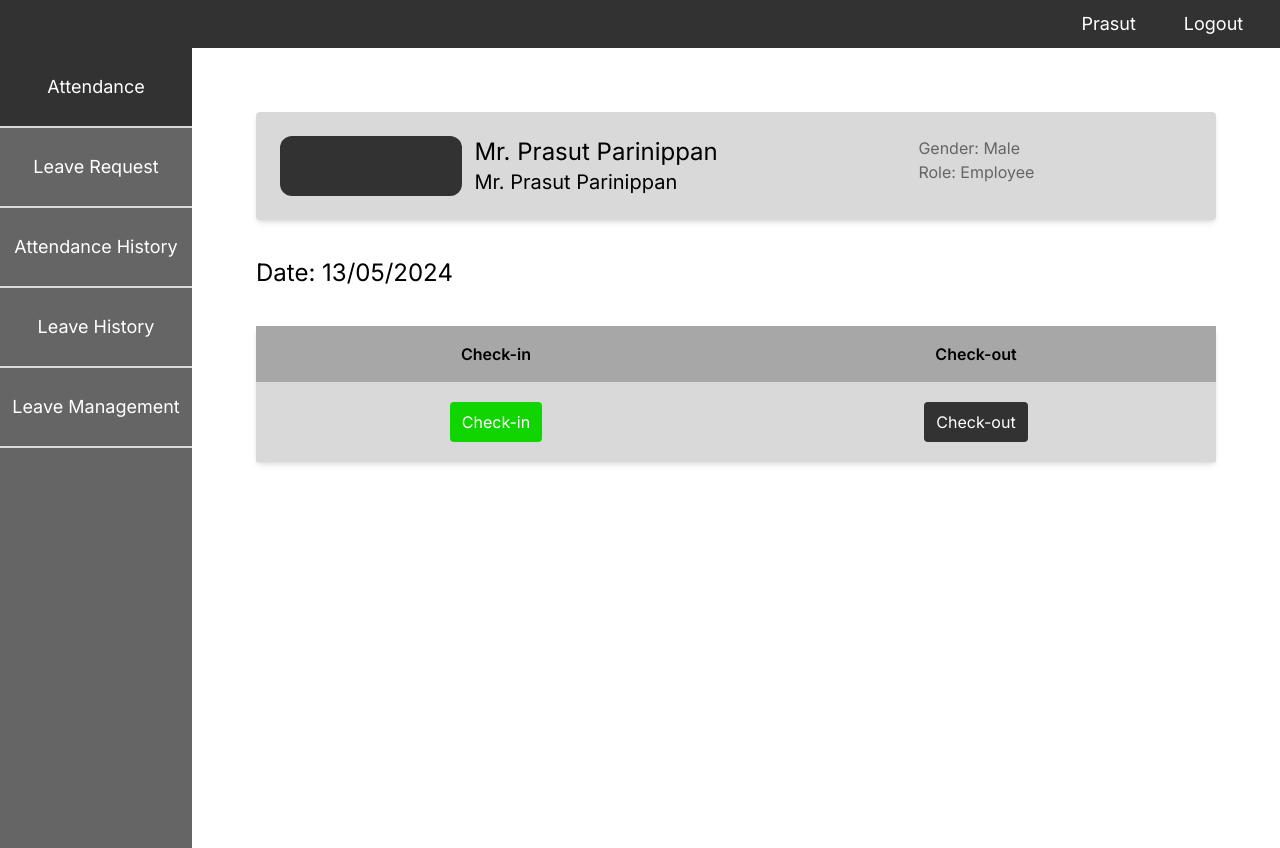
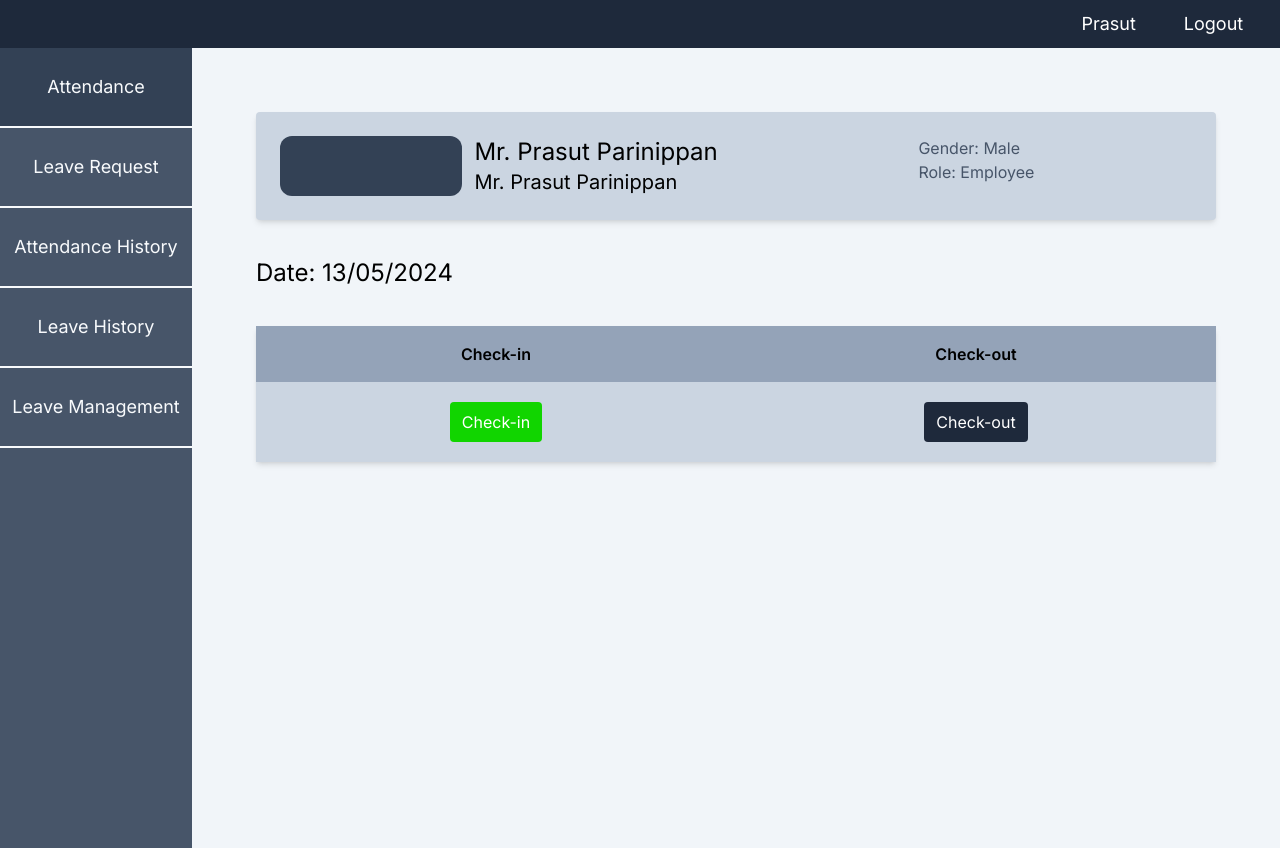
Before and after one commit to night-sornram/employee-management, a Next.js app in the folder frontend/employee-management/: page /attendance in a window 1280 px wide. Built offline with nearby package versions, Linux system fonts and the light colour scheme.

Commit message:
some editing

```diff
--- a/frontend/employee-management/app/(main-system)/attendance/page.tsx
+++ b/frontend/employee-management/app/(main-system)/attendance/page.tsx
@@ -27,7 +27,7 @@ export default function AttendancePage () {
             <h1 className="text-2xl">Date: {date}</h1>
             <table className="shadow-md table-fixed">
                 <thead>
-                    <tr className="bg-p-gray-2">
+                    <tr className="bg-slate-400">
                         <th className="py-4 font-semibold w-[50%]">
                                 Check-in
                         </th>
@@ -37,7 +37,7 @@ export default function AttendancePage () {
                     </tr>
                 </thead>
                 <tbody>
-                    <tr className="bg-p-lightgray py-5">
+                    <tr className="bg-slate-300 py-5">
                         <td className="text-center py-4 w-[50%] h-20">
                             {
                                 checkedIn? time :
--- a/frontend/employee-management/app/globals.css
+++ b/frontend/employee-management/app/globals.css
@@ -1,11 +1,12 @@
 @tailwind base;
+
 @tailwind components;
 @tailwind utilities;
 
 :root {
   --foreground-rgb: 0, 0, 0;
-  --background-start-rgb: 255, 255, 255;
-  --background-end-rgb: 255, 255, 255;
+  --background-start-rgb: 241, 245, 249;
+  --background-end-rgb: 241, 245, 249;
 }
 
 @media (prefers-color-scheme: dark) {
@@ -26,6 +27,12 @@ body {
     rgb(var(--background-start-rgb));
 }
 
+@layer base {
+  html {
+    @apply text-slate-900;
+  }
+}
+
 @layer utilities {
   .text-balance {
     text-wrap: balance;
@@ -34,7 +41,7 @@ body {
 
 @layer components {
   .custom-btn-dark {
-    background-color: #323232;
+    background-color: #1e293b;
     padding-left: 0.75rem;
     padding-right: 0.75rem;
     padding-top: 0.5rem;
@@ -44,7 +51,7 @@ body {
     text-align: center;
   }
   .custom-btn-dark-hover {
-    background-color: black;
+    background-color: #0f172a;
     padding-left: 0.75rem;
     padding-right: 0.75rem;
     padding-top: 0.5rem;
--- a/frontend/employee-management/app/login/page.tsx
+++ b/frontend/employee-management/app/login/page.tsx
@@ -14,8 +14,8 @@ export default function LoginPage () {
 
     return (
       <div className="flex flex-row h-screen">
-        <div className="bg-p-darkgray w-[60%] flex flex-col justify-center">
-            <h1 className="text-white text-center">Cover Image</h1>
+        <div className="bg-slate-800 w-[60%] flex flex-col justify-center">
+            <h1 className="text-white text-center">Some Organization</h1>
         </div>
         <div className="w-[40%] flex flex-col">
             <div className="px-[10%] pt-[30%]">
@@ -23,11 +23,13 @@ export default function LoginPage () {
                 <form onSubmit={handleLogin}>
                     <div className="mb-[5%]">
                         <h2>ID</h2>
-                        <input type="text" placeholder="Your ID" className="bg-p-lightgray placeholder-gray-500 rounded px-3 py-2 w-full"/>
+                        <input type="text" placeholder="Your ID" className="bg-slate-100 placeholder-slate-400 rounded px-3 py-2 w-full
+                        border border-slate-300 shadow-sm focus:outline-none focus:border-slate-400 invalid:border-red-600 invalid:text-red-600 focus:invalid:border-red-700"/>
                     </div>
                     <div className="mb-[5%]">
                         <h2>Password</h2>
-                        <input type="password" placeholder="Your ID" className="bg-p-lightgray placeholder-gray-500 rounded px-3 py-2 w-full"/>
+                        <input type="password" placeholder="Password" className="bg-slate-100 placeholder-slate-400 rounded px-3 py-2 w-full
+                        border border-slate-300 shadow-sm focus:outline-none focus:border-slate-400 invalid:border-red-600 invalid:text-red-600 focus:invalid:border-red-700"/>
                     </div>
                     <div className="flex flex-col items-center">
                         <button type="submit" className="custom-btn-dark hover:custom-btn-dark-hover">
--- a/frontend/employee-management/app/page.tsx
+++ b/frontend/employee-management/app/page.tsx
@@ -5,7 +5,7 @@ import Link from "next/link";
 
 export default function Home() {
   return (
-    <main className="bg-gray-200">
+    <main className="bg-slate-100">
         <div className="flex flex-row h-screen justify-center">
             <div className="flex flex-col justify-center self-center">
               <h1 className="text-2xl font-semibold">Please login to use service</h1>
--- a/frontend/employee-management/components/NavBar/NavBar.tsx
+++ b/frontend/employee-management/components/NavBar/NavBar.tsx
@@ -7,40 +7,40 @@ export default function NavBar () {
     const path = usePathname();
 
     return (
-        <div className="bg-p-gray w-[15%] h-screen flex flex-col justify-start items-center">
-            <div className={path == '/attendance' ? "bg-p-darkgray hover:bg-p-darkgray w-full h-[10%] text-center border-p-lightgray border-b-2 flex flex-row justify-center"
-            : "bg-p-gray hover:bg-p-darkgray w-full h-[10%] text-center border-p-lightgray border-b-2 flex flex-row justify-center"}
+        <div className="bg-slate-600 w-[15%] h-screen flex flex-col justify-start items-center">
+            <div className={path == '/attendance' ? "bg-slate-700 hover:bg-slate-700 w-full h-[10%] text-center border-slate-50 border-b-2 flex flex-row justify-center"
+            : "bg-slate-600 hover:bg-slate-700 w-full h-[10%] text-center border-slate-50 border-b-2 flex flex-row justify-center"}
             onClick={(e) => {router.push('/attendance')}}>
                 <div className="flex flex-col justify-center">
-                    <h1 className="text-white text-lg">Attendance</h1>
+                    <h1 className="text-slate-50 text-lg">Attendance</h1>
                 </div>
             </div>
-            <div className={path == '/leave-request' ? "bg-p-darkgray hover:bg-p-darkgray w-full h-[10%] text-center border-p-lightgray border-b-2 flex flex-row justify-center"
-            : "bg-p-gray hover:bg-p-darkgray w-full h-[10%] text-center border-p-lightgray border-b-2 flex flex-row justify-center"}
+            <div className={path == '/leave-request' ? "bg-slate-700 hover:bg-slate-700 w-full h-[10%] text-center border-slate-50 border-b-2 flex flex-row justify-center"
+            : "bg-slate-600 hover:bg-slate-700 w-full h-[10%] text-center border-slate-50 border-b-2 flex flex-row justify-center"}
             onClick={(e) => {router.push('/leave-request')}}>
                 <div className="flex flex-col justify-center">
-                    <h1 className="text-white text-lg">Leave Request</h1>
+                    <h1 className="text-slate-50 text-lg">Leave Request</h1>
                 </div>
             </div>
-            <div className={path == '/attendance-history' ? "bg-p-darkgray hover:bg-p-darkgray w-full h-[10%] text-center border-p-lightgray border-b-2 flex flex-row justify-center"
-            : "bg-p-gray hover:bg-p-darkgray w-full h-[10%] text-center border-p-lightgray border-b-2 flex flex-row justify-center"}
+            <div className={path == '/attendance-history' ? "bg-slate-700 hover:bg-slate-700 w-full h-[10%] text-center border-slate-50 border-b-2 flex flex-row justify-center"
+            : "bg-slate-600 hover:bg-slate-700 w-full h-[10%] text-center border-slate-50 border-b-2 flex flex-row justify-center"}
             onClick={(e) => {router.push('/attendance-history')}}>
                 <div className="flex flex-col justify-center">
-                    <h1 className="text-white text-lg">Attendance History</h1>
+                    <h1 className="text-slate-50 text-lg">Attendance History</h1>
                 </div>
             </div>
-            <div className={path == '/leave-history' ? "bg-p-darkgray hover:bg-p-darkgray w-full h-[10%] text-center border-p-lightgray border-b-2 flex flex-row justify-center"
-            : "bg-p-gray hover:bg-p-darkgray w-full h-[10%] text-center border-p-lightgray border-b-2 flex flex-row justify-center"}
+            <div className={path == '/leave-history' ? "bg-slate-700 hover:bg-slate-700 w-full h-[10%] text-center border-slate-50 border-b-2 flex flex-row justify-center"
+            : "bg-slate-600 hover:bg-slate-700 w-full h-[10%] text-center border-slate-50 border-b-2 flex flex-row justify-center"}
             onClick={(e) => {router.push('/leave-history')}}>
                 <div className="flex flex-col justify-center">
-                    <h1 className="text-white text-lg">Leave History</h1>
+                    <h1 className="text-slate-50 text-lg">Leave History</h1>
                 </div>
             </div>
-            <div className={path == '/leave-management' ? "bg-p-darkgray hover:bg-p-darkgray w-full h-[10%] text-center border-p-lightgray border-b-2 flex flex-row justify-center"
-            : "bg-p-gray hover:bg-p-darkgray w-full h-[10%] text-center border-p-lightgray border-b-2 flex flex-row justify-center"}
+            <div className={path == '/leave-management' ? "bg-slate-700 hover:bg-slate-700 w-full h-[10%] text-center border-slate-50 border-b-2 flex flex-row justify-center"
+            : "bg-slate-600 hover:bg-slate-700 w-full h-[10%] text-center border-slate-50 border-b-2 flex flex-row justify-center"}
             onClick={(e) => {router.push('/leave-management')}}>
                 <div className="flex flex-col justify-center">
-                    <h1 className="text-white text-lg">Leave Management</h1>
+                    <h1 className="text-slate-50 text-lg">Leave Management</h1>
                 </div>
             </div>
         </div>
--- a/frontend/employee-management/components/TopBar/TopBar.tsx
+++ b/frontend/employee-management/components/TopBar/TopBar.tsx
@@ -2,11 +2,11 @@ import Link from "next/link";
 
 export default function TopBar () {
     return (
-        <div className="bg-p-darkgray h-[6vh] w-full flex flex-row justify-end pr-[1%]">
+        <div className="bg-slate-800 h-[6vh] w-full flex flex-row justify-end pr-[1%]">
             <div className="flex flex-col justify-center px-6">
                 <h1 className="text-white text-lg">Prasut</h1>
             </div>
-            <Link href="/login" className="flex flex-col justify-center px-6 hover:bg-zinc-800">
+            <Link href="/login" className="flex flex-col justify-center px-6 hover:bg-slate-900">
                 <div>
                     <h1 className="text-white text-lg">Logout</h1>
                 </div>
--- a/frontend/employee-management/components/User/UserCard.tsx
+++ b/frontend/employee-management/components/User/UserCard.tsx
@@ -2,8 +2,8 @@ import { UserJson } from "@/interface";
 
 export default function UserCard ({userData} : {userData: UserJson}) {
     return (
-        <div className="flex flex-row w-full bg-p-lightgray rounded shadow-md px-6 py-6">
-            <div className="w-[20%] bg-p-darkgray rounded-xl">
+        <div className="flex flex-row w-full bg-slate-300 rounded shadow-md px-6 py-6">
+            <div className="w-[20%] bg-slate-700 rounded-xl">
 
             </div>
             <div className="w-[50%] flex flex-col pl-3">
@@ -11,8 +11,8 @@ export default function UserCard ({userData} : {userData: UserJson}) {
                 <h1 className="text-xl">{userData.title}. {userData.name} {userData.lastname}</h1>
             </div>
             <div className="w-[30%] flex flex-col">
-                <h1 className="text-p-gray">Gender: {userData.gender}</h1>
-                <h1 className="text-p-gray">Role: {userData.role}</h1>
+                <h1 className="text-slate-600">Gender: {userData.gender}</h1>
+                <h1 className="text-slate-600">Role: {userData.role}</h1>
             </div>
         </div>
     );
```
